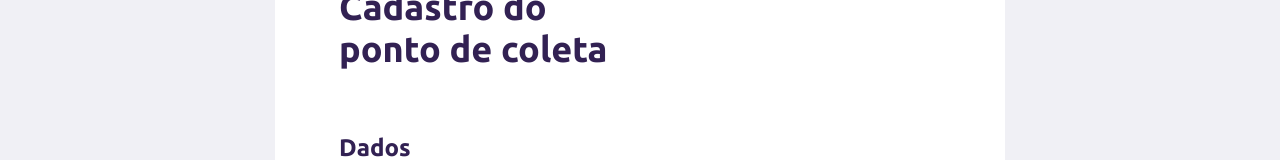
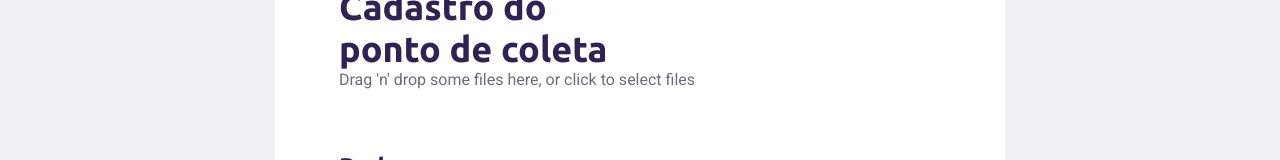
Before and after one commit to RenatoFa/Next-Level-Ecoleta-, a React (Create React App) app in the folder web/: page /create-point in a window 1280 px wide. Shown: the part 250-410 px from the top of the page. Built offline with nearby package versions, Linux system fonts and the light colour scheme; no server answers.

Commit message:
Importação da componente dropzone

```diff
--- a/web/src/components/Dropzone/index.tsx
+++ b/web/src/components/Dropzone/index.tsx
@@ -3,7 +3,7 @@ import { useDropzone } from 'react-dropzone'
 
 const Dropzone = () => {
     const onDrop = useCallback(acceptedFiles => {
-        // Do something with the files
+        console.log(acceptedFiles);
     }, [])
     const { getRootProps, getInputProps, isDragActive } = useDropzone({ onDrop })
 
--- a/web/src/pages/CreatePoint/index.tsx
+++ b/web/src/pages/CreatePoint/index.tsx
@@ -7,6 +7,8 @@ import { Map, TileLayer, Marker } from 'react-leaflet';
 import { LeafletMouseEvent } from 'leaflet';
 import api from '../../services/api';
 import axios from 'axios';
+
+import Dropzone from '../../components/Dropzone/index'
 
 
 const CreatePoint = () => {
@@ -192,6 +194,8 @@ const CreatePoint = () => {
             <form onSubmit={handleSubmit}>
                 <h1>Cadastro do <br /> ponto de coleta</h1>
 
+                <Dropzone/>
+
 
 
                 <fieldset>
```
